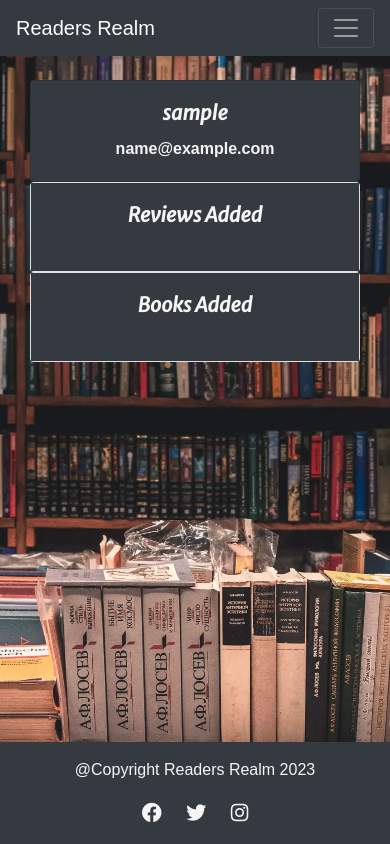
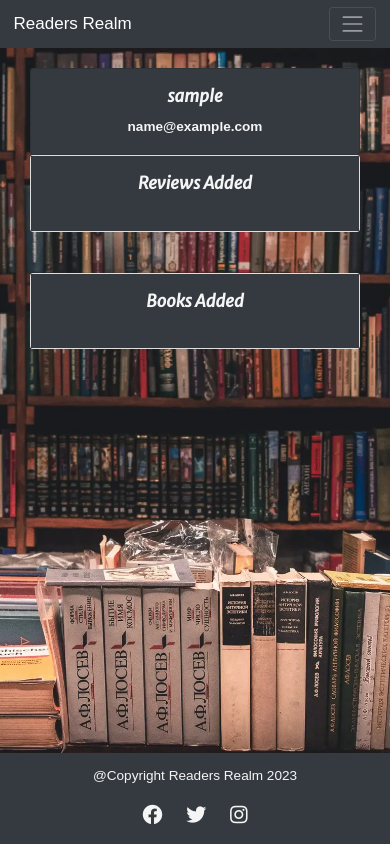
Before and after one commit to Craig-Hudson/online-book-review, a Flask app: a page that uses readersrealm/templates/profile.html in a window 390 px wide. Run offline with Flask 2, Linux system fonts and the light colour scheme; the visitor is signed in with stand-in values (Sample User, id 1); data comes from the database, SQL or seed files in the repository; data that the repository does not hold is empty.

Commit message:
ADUST: Adjust margins and font fize

```diff
--- a/readersrealm/static/css/style.css
+++ b/readersrealm/static/css/style.css
@@ -141,6 +141,7 @@ footer {
     border-bottom: none;
 }
 
+
 /* Mobile media queries */
 @media screen and (max-width: 320px) {
     .register-form {
@@ -153,7 +154,18 @@ footer {
     .register-form {
         height: 60vh;
     }
+
+    html {
+        font-size: 80%!important;
+    }
 }
 
 
 /* tablet media queries */
+@media screen and (max-width: 768px) {
+    html {
+        font-size: 85%!important;
+    }
+}
+
+/* larger screen */
--- a/readersrealm/templates/profile.html
+++ b/readersrealm/templates/profile.html
@@ -61,7 +61,7 @@
         </div>
 
         <!-- Books Column -->
-        <div class="col-md-4">
+        <div class="col-md-4 mt-5 mt-md-0">
             <div class="card">
                 <div class="card-body bg-dark">
                     <h5 class="card-title text-center">Books Added</h5>
```
Also changed, not shown: readersrealm/templates/edit-book.html (+6 -4 lines).
